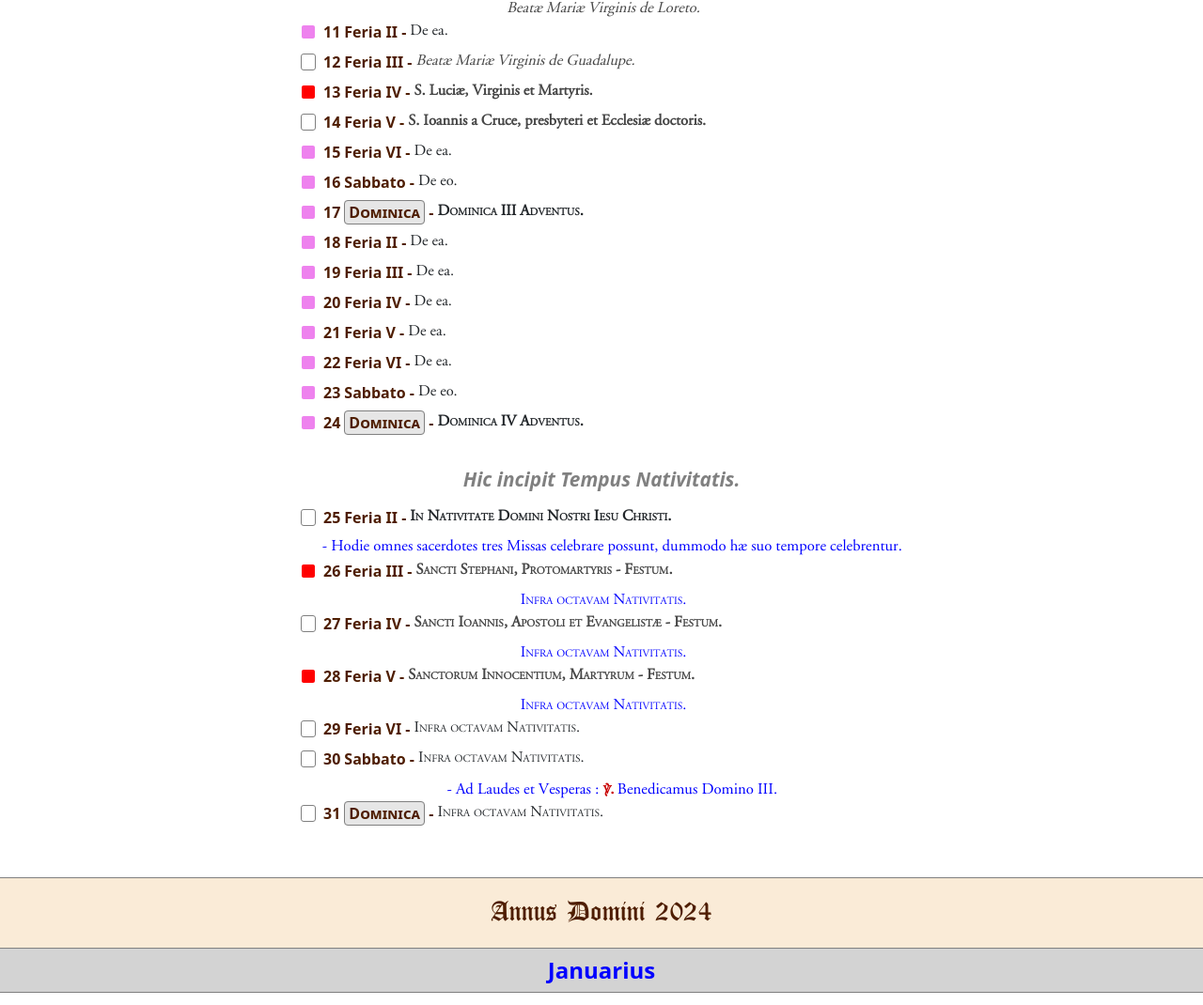
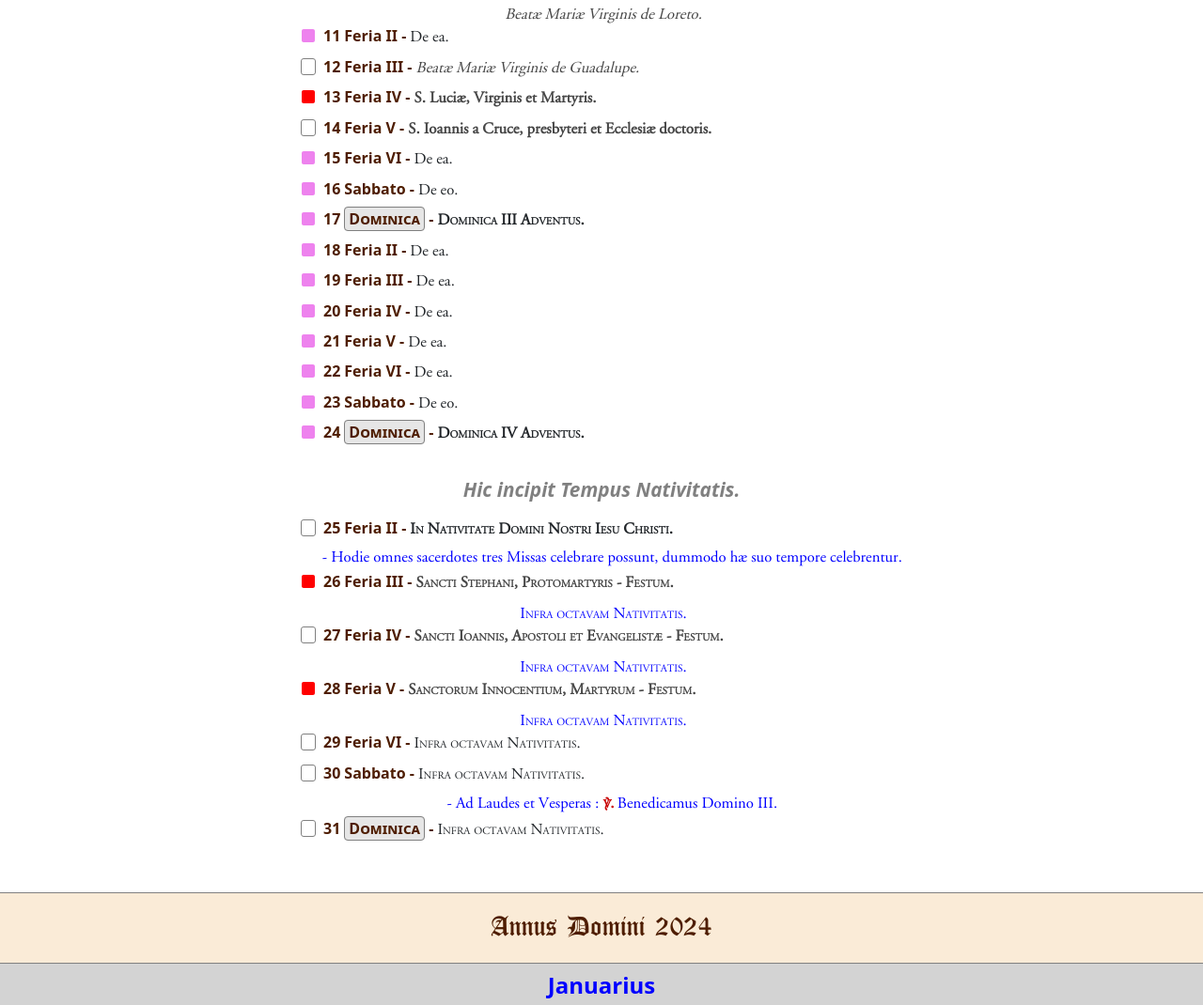
Before and after one commit to Augustinus-Altovadensis/ordomatic, a plain HTML site: page index.html in a window 1280 px wide. Shown: the part 977-2047 px from the top of the page at 94% size. Drawn offline with Linux system fonts and the light colour scheme.

Commit message:
Update ordomatic.css

```diff
--- a/static/css/ordomatic.css
+++ b/static/css/ordomatic.css
@@ -123,13 +123,17 @@ ul {
 
 .header {
     font-family: FlavGaramond;
-    font-size: 1.0em;
+    font-size: 1.02em;
+    position: relative;
+    bottom: -3px;
 }
 
 .rank {
     font-family: FlavGaramond;
     font-weight: bold;
     font-size: 1.0em;
+    position: relative;
+    bottom: -3px;
 }
 
 .dominica {
```
